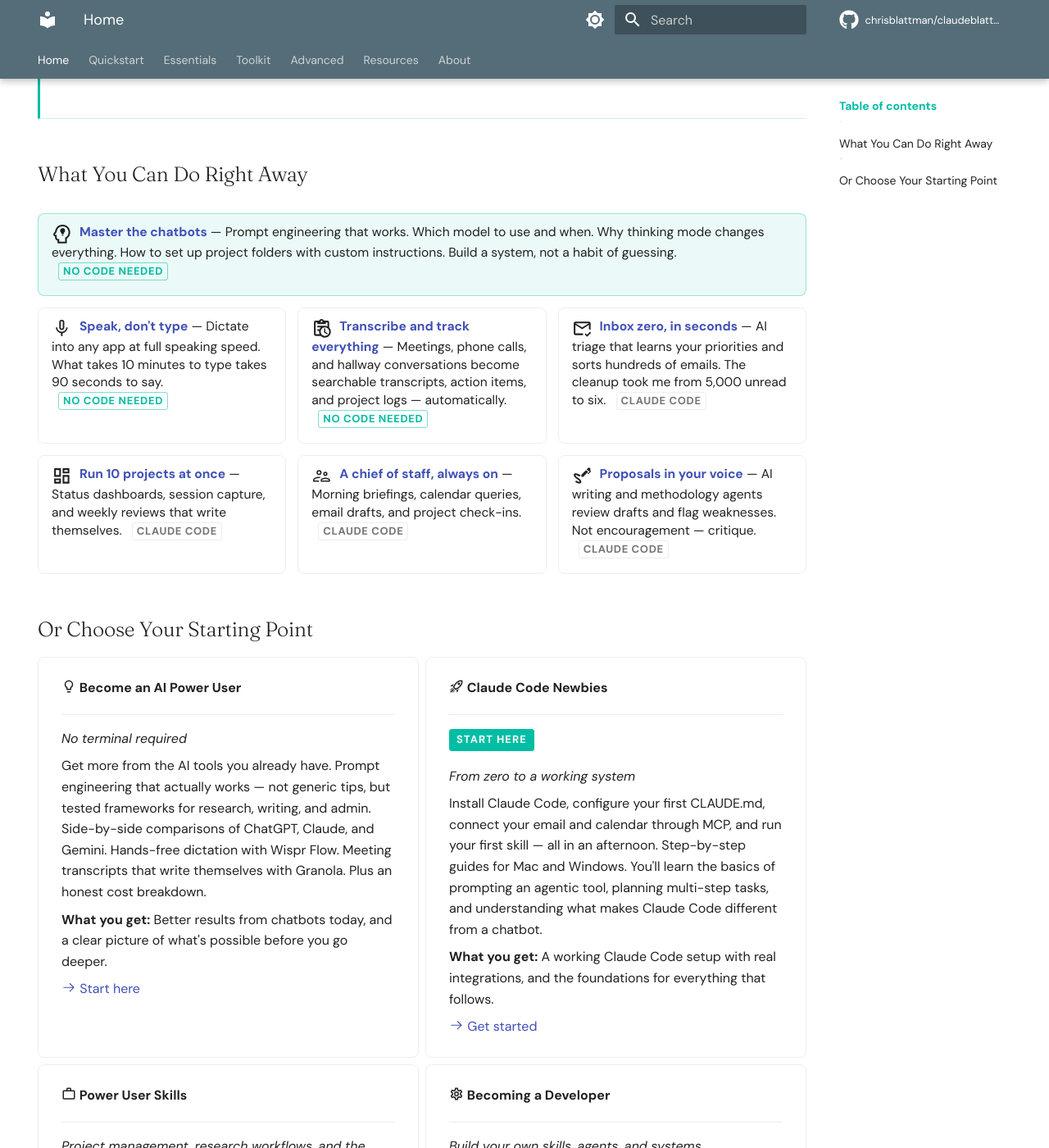
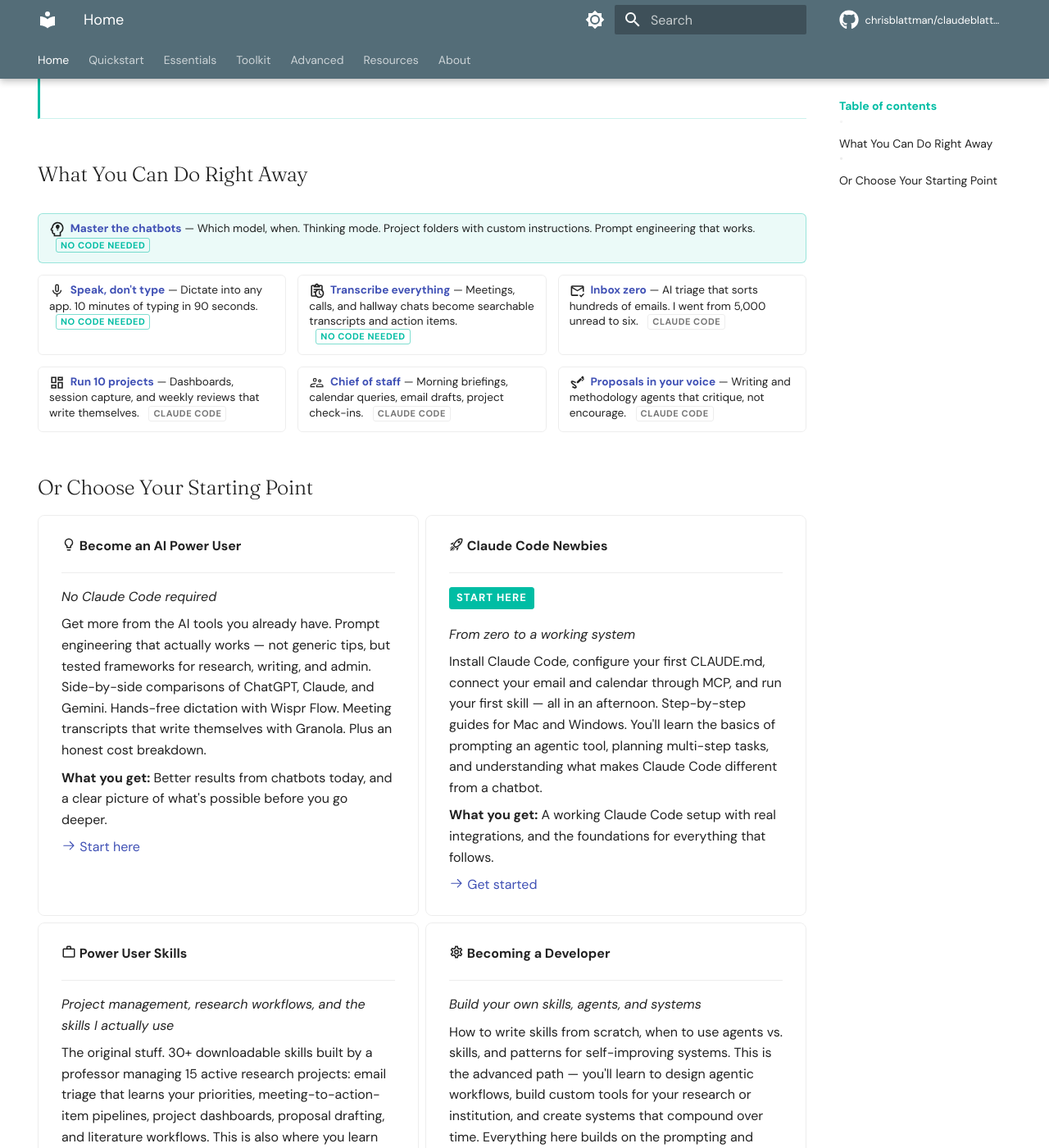
Before and after one commit to XiongfeiLi6/claudeblattman, an MkDocs documentation site: the page built from docs/index.md, in a window 1280 px wide and 1400 px high, scrolled down 541 px. Shown: the whole window at 82% size. Built offline with MkDocs 1.6.1 and Material for MkDocs 9.7.7, drawn with Linux system fonts in a browser that asks for light colours; comment, search, counter and statistics services are not loaded.

Commit message:
Half-size bento cells: smaller font, tighter padding, shorter copy
- Font 0.68rem, padding 0.45rem, icons 0.85rem, tags 0.55rem
- Trimmed all bento descriptions to single punchy lines
- "No Claude Code required" under AI Power User card

Co-Authored-By: Claude Opus 4.6 <noreply@anthropic.com>

```diff
--- a/docs/index.md
+++ b/docs/index.md
@@ -25,25 +25,25 @@ By [Chris Blattman](https://chrisblattman.com), professor at UChicago Harris. I
 
 <div class="bento-grid" markdown>
 <div class="bento-cell bento-cell--featured" markdown>
-:material-head-lightbulb-outline:{ .bento-icon } **[Master the chatbots](essentials/prompting.md)** — Prompt engineering that works. Which model to use and when. Why thinking mode changes everything. How to set up project folders with custom instructions. Build a system, not a habit of guessing. <span class="bento-tag bento-tag--nocode">No code needed</span>
+:material-head-lightbulb-outline:{ .bento-icon } **[Master the chatbots](essentials/prompting.md)** — Which model, when. Thinking mode. Project folders with custom instructions. Prompt engineering that works. <span class="bento-tag bento-tag--nocode">No code needed</span>
 </div>
 <div class="bento-cell" markdown>
-:material-microphone-outline:{ .bento-icon } **[Speak, don't type](essentials/wispr-flow.md)** — Dictate into any app at full speaking speed. What takes 10 minutes to type takes 90 seconds to say. <span class="bento-tag bento-tag--nocode">No code needed</span>
+:material-microphone-outline:{ .bento-icon } **[Speak, don't type](essentials/wispr-flow.md)** — Dictate into any app. 10 minutes of typing in 90 seconds. <span class="bento-tag bento-tag--nocode">No code needed</span>
 </div>
 <div class="bento-cell" markdown>
-:material-clipboard-text-clock-outline:{ .bento-icon } **[Transcribe and track everything](essentials/granola.md)** — Meetings, phone calls, and hallway conversations become searchable transcripts, action items, and project logs — automatically. <span class="bento-tag bento-tag--nocode">No code needed</span>
+:material-clipboard-text-clock-outline:{ .bento-icon } **[Transcribe everything](essentials/granola.md)** — Meetings, calls, and hallway chats become searchable transcripts and action items. <span class="bento-tag bento-tag--nocode">No code needed</span>
 </div>
 <div class="bento-cell" markdown>
-:material-email-check-outline:{ .bento-icon } **[Inbox zero, in seconds](toolkit/executive-assistant.md)** — AI triage that learns your priorities and sorts hundreds of emails. The cleanup took me from 5,000 unread to six. <span class="bento-tag">Claude Code</span>
+:material-email-check-outline:{ .bento-icon } **[Inbox zero](toolkit/executive-assistant.md)** — AI triage that sorts hundreds of emails. I went from 5,000 unread to six. <span class="bento-tag">Claude Code</span>
 </div>
 <div class="bento-cell" markdown>
-:material-view-dashboard-outline:{ .bento-icon } **[Run 10 projects at once](toolkit/skill-library.md)** — Status dashboards, session capture, and weekly reviews that write themselves. <span class="bento-tag">Claude Code</span>
+:material-view-dashboard-outline:{ .bento-icon } **[Run 10 projects](toolkit/skill-library.md)** — Dashboards, session capture, and weekly reviews that write themselves. <span class="bento-tag">Claude Code</span>
 </div>
 <div class="bento-cell" markdown>
-:material-account-supervisor-outline:{ .bento-icon } **[A chief of staff, always on](toolkit/executive-assistant.md)** — Morning briefings, calendar queries, email drafts, and project check-ins. <span class="bento-tag">Claude Code</span>
+:material-account-supervisor-outline:{ .bento-icon } **[Chief of staff](toolkit/executive-assistant.md)** — Morning briefings, calendar queries, email drafts, project check-ins. <span class="bento-tag">Claude Code</span>
 </div>
 <div class="bento-cell" markdown>
-:material-draw-pen:{ .bento-icon } **[Proposals in your voice](toolkit/skill-library.md)** — AI writing and methodology agents review drafts and flag weaknesses. Not encouragement — critique. <span class="bento-tag">Claude Code</span>
+:material-draw-pen:{ .bento-icon } **[Proposals in your voice](toolkit/skill-library.md)** — Writing and methodology agents that critique, not encourage. <span class="bento-tag">Claude Code</span>
 </div>
 </div>
 
@@ -55,7 +55,7 @@ By [Chris Blattman](https://chrisblattman.com), professor at UChicago Harris. I
 
     ---
 
-    *No terminal required*
+    *No Claude Code required*
 
     Get more from the AI tools you already have. Prompt engineering that actually works — not generic tips, but tested frameworks for research, writing, and admin. Side-by-side comparisons of ChatGPT, Claude, and Gemini. Hands-free dictation with Wispr Flow. Meeting transcripts that write themselves with Granola. Plus an honest cost breakdown.
 
--- a/docs/stylesheets/extra.css
+++ b/docs/stylesheets/extra.css
@@ -103,8 +103,8 @@ h1, h2 {
 
 .bento-cell {
   border: 1px solid var(--md-default-fg-color--lightest);
-  border-radius: 8px;
-  padding: 0.6rem 0.8rem !important;
+  border-radius: 6px;
+  padding: 0.45rem 0.65rem !important;
   transition: border-color 0.2s, box-shadow 0.2s;
   position: relative;
   cursor: pointer;
@@ -112,9 +112,9 @@ h1, h2 {
 
 /* Force compact text inside bento cells */
 .md-typeset .bento-cell p {
-  font-size: 0.78rem !important;
-  line-height: 1.4 !important;
-  margin-bottom: 0.3rem !important;
+  font-size: 0.68rem !important;
+  line-height: 1.35 !important;
+  margin-bottom: 0.15rem !important;
   margin-top: 0 !important;
 }
 
@@ -143,15 +143,15 @@ h1, h2 {
 
 /* Bento icon size */
 .bento-icon {
-  font-size: 1.1rem;
+  font-size: 0.85rem;
   vertical-align: middle;
-  margin-right: 0.25rem;
+  margin-right: 0.15rem;
 }
 
 /* Bento tags: Claude Code / No code needed */
 .bento-tag {
   display: inline-block;
-  font-size: 0.65rem;
+  font-size: 0.55rem;
   font-weight: 600;
   letter-spacing: 0.05em;
   text-transform: uppercase;
```
